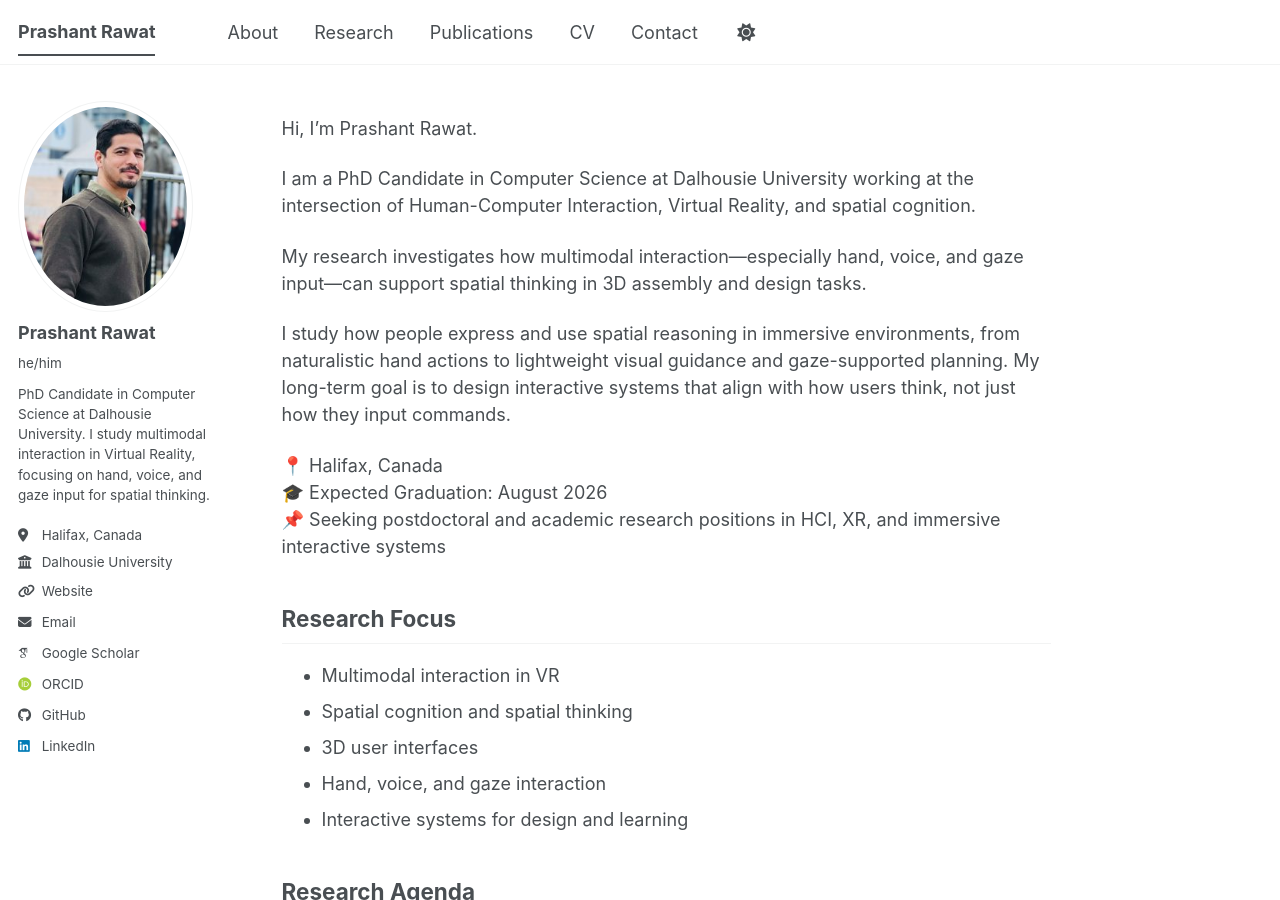
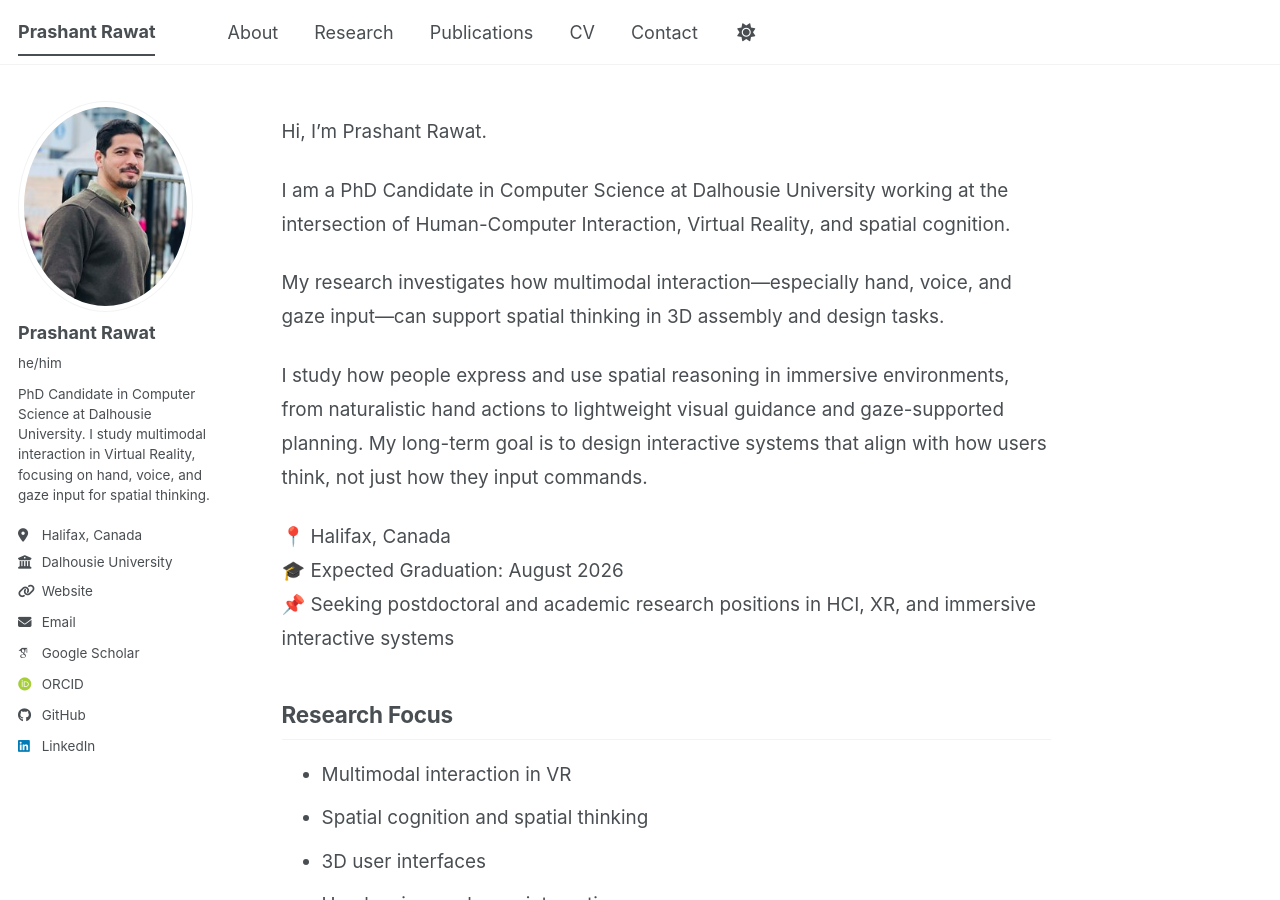
Before and after one commit to prashantXR/prashantXR.github.io, a Jekyll site: the page built from _pages/about.md, in a window 1280 px wide and 900 px high. Built offline with Jekyll 4.4.1, drawn with Linux system fonts in a browser that asks for light colours; some web fonts are replaced; a script bundle is joined from its source files by our own code; library files that are not in the unit come from our copies.

Commit message:
Update custom.html

```diff
--- a/_includes/head/custom.html
+++ b/_includes/head/custom.html
@@ -1,6 +1,7 @@
 {% include base_path %}
 
 <!-- start custom head snippets -->
+<link rel="stylesheet" href="{{ '/assets/css/custom.css' | relative_url }}">
 
 <!-- Support for Academicons -->
 <link rel="stylesheet" href="{{ base_path }}/assets/css/academicons.css"/>
```
